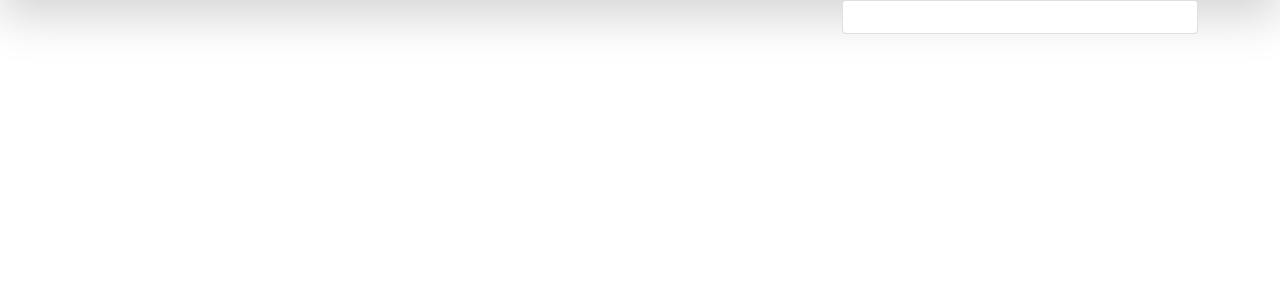
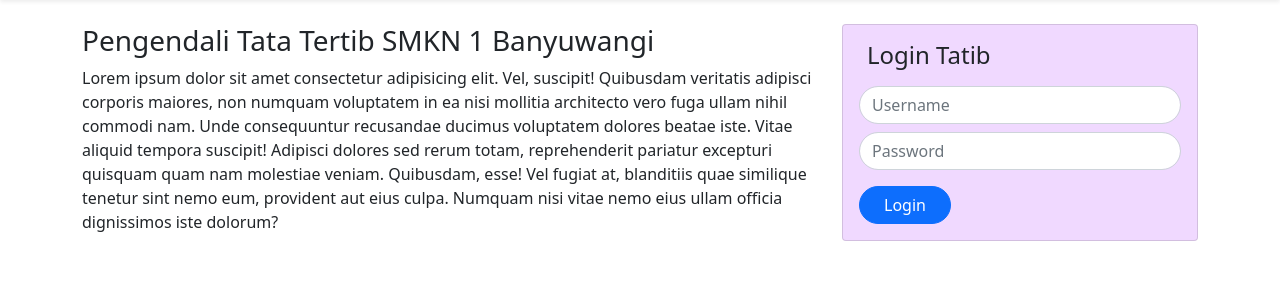
Before and after one commit to dennsoe/tatib, a PHP site: page /view/login.php in a window 1280 px wide. Shown: the part 66-366 px from the top of the page. Run offline with PHP 8.4, Linux system fonts and the light colour scheme.

Commit message:
add login

```diff
--- a/view/login.php
+++ b/view/login.php
@@ -11,7 +11,7 @@
 
 <body>
 
-    <nav class="navbar shadow-lg navbar-expand-lg navbar-dark" style="background-color:#464660;">
+    <nav class="navbar shadow-sm navbar-expand-lg navbar-dark" style="background-color:#464660;">
         <div class="container">
 
             <a class="navbar-brand" href="#"> <img src="asset/img/usericon.png" width="40" alt=""> Kedisiplinan SMKN 1 Banyuwangi</a>
@@ -31,16 +31,29 @@
     </nav>
 
 
-    <div class="container">
+    <div class="container mt-4">
         <div class="row">
             <div class="col-md-8">
-
+                <h3>Pengendali Tata Tertib SMKN 1 Banyuwangi</h3>
+                <p>Lorem ipsum dolor sit amet consectetur adipisicing elit. Vel, suscipit! Quibusdam veritatis adipisci corporis maiores, non numquam voluptatem in ea nisi mollitia architecto vero fuga ullam nihil commodi nam. Unde consequuntur recusandae ducimus voluptatem dolores beatae iste. Vitae aliquid tempora suscipit! Adipisci dolores sed rerum totam, reprehenderit pariatur excepturi quisquam quam nam molestiae veniam. Quibusdam, esse! Vel fugiat at, blanditiis quae similique tenetur sint nemo eum, provident aut eius culpa. Numquam nisi vitae nemo eius ullam officia dignissimos iste dolorum?</p>
             </div>
 
             <div class="col-md-4">
-                <div class="card">
+                <div class="card" style="background-color:#F0D9FF">
+
                     <div class="card-body">
-
+                        <form action="" method="post">
+                            <h4 class="ps-2 mb-3">Login Tatib</h4>
+                            <div class="form-group">
+                                <input type="text" name="username" class="rounded-pill form-control" placeholder="Username">
+                            </div>
+                            <div class="form-group mt-2">
+                                <input type="password" name="password" class="form-control rounded-pill" placeholder="Password">
+                            </div>
+                            <div class="form-group mt-3">
+                                <button class="btn btn-primary rounded-pill ps-4 pe-4" type="submit">Login</button>
+                            </div>
+                        </form>
                     </div>
                 </div>
             </div>
```
Also changed, not shown: mod/login.php (added, +19 -0 lines).
